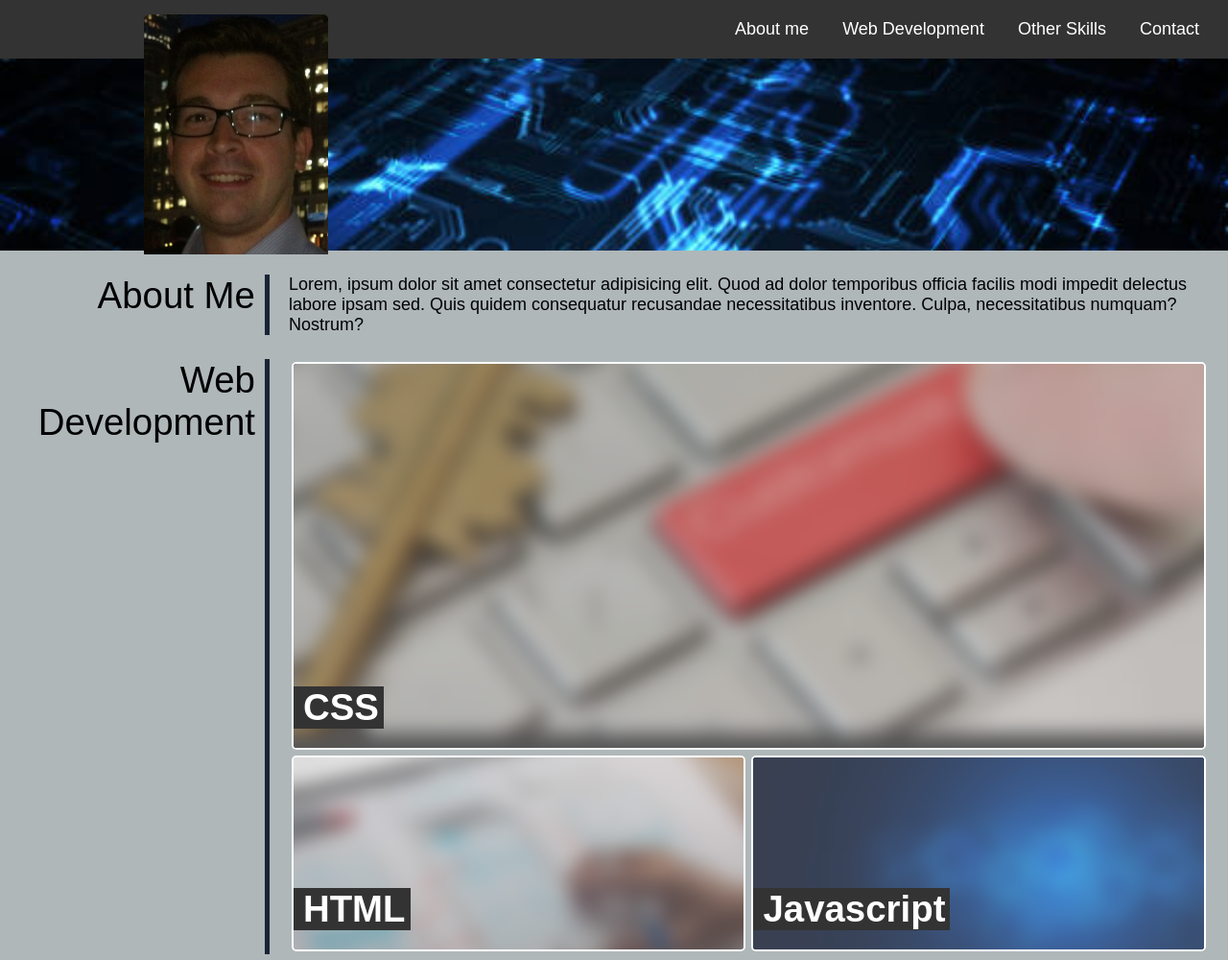
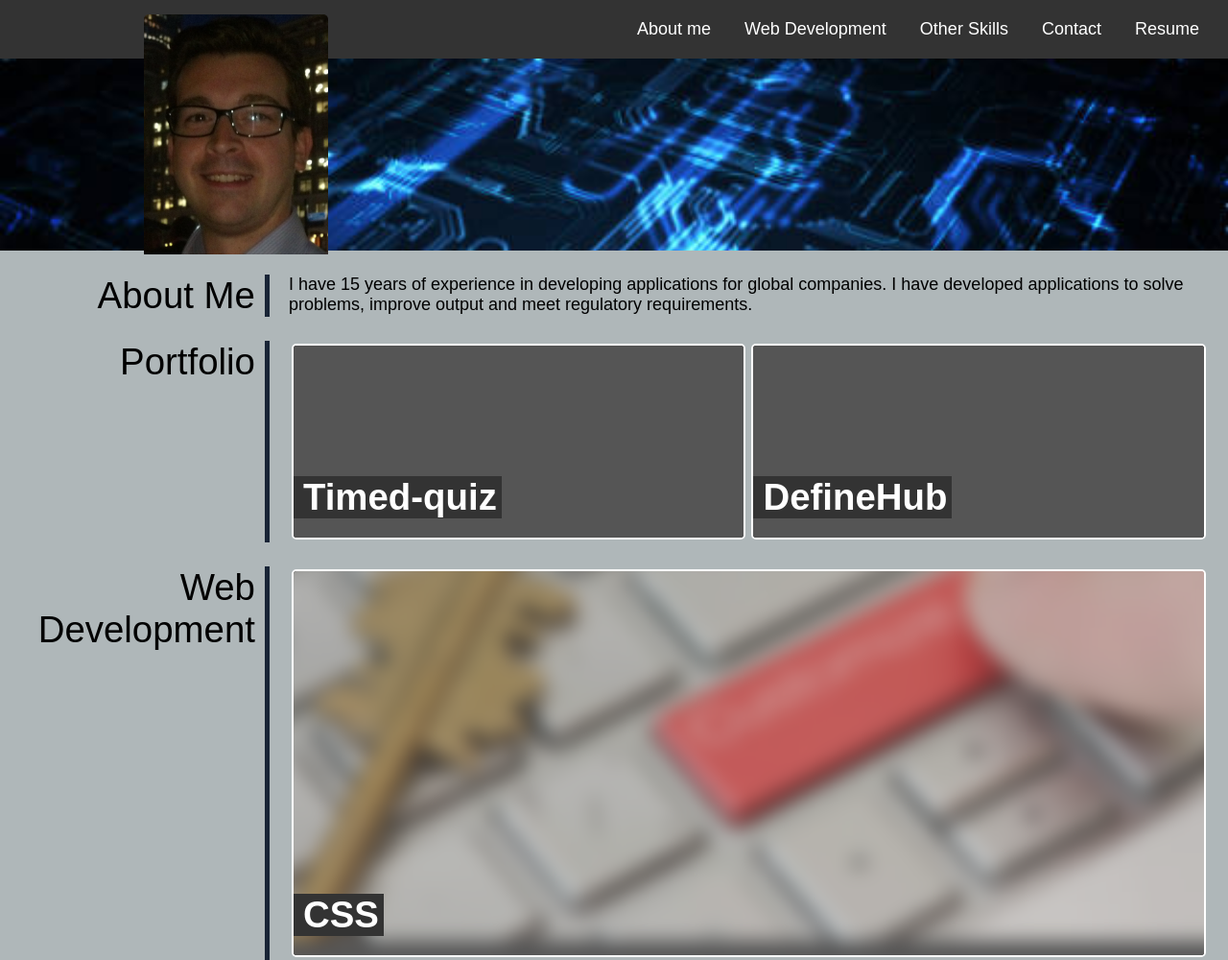
Before and after one commit to steven-sosebee/SWS-homework-2, a plain HTML site: page index.html in a window 1280 px wide. Shown: the top 1000 px of the page at 96% size. Drawn offline with Linux system fonts and the light colour scheme.

Commit message:
updated resume and portfolio

```diff
--- a/index.html
+++ b/index.html
@@ -28,6 +28,7 @@
                     </ul>
                 </li>
                 <li><a href="#contacts">Contact</a></li>
+                <li><a href="./Steven Sosebee - Web Developer.pdf">Resume</a></li>
             </ul>
         </navbar>
     </header>
@@ -36,9 +37,24 @@
         <section>
             <row>
                 <title class="work-header" id="about-me-title">About Me</title>
-                <gridbox id="about">Lorem, ipsum dolor sit amet consectetur adipisicing elit. Quod ad dolor temporibus officia facilis modi impedit delectus labore ipsam sed. Quis quidem consequatur recusandae necessitatibus inventore. Culpa, necessitatibus numquam? Nostrum?</gridbox>
+                <gridbox id="about">I have 15 years of experience in developing applications for global companies.  I have developed applications to solve problems, improve output and meet regulatory requirements.</gridbox>
             </row>
         </section>
+        <row>
+            <title class="work-header" id="portfolio">
+                Portfolio
+            </title>
+            <gridbox>
+                <article data-link="" id="timed-quiz">
+                    <h5>Timed-quiz</h5>
+                    <a href="https://steven-sosebee.github.io/timed-quiz/" target="blank"></a>
+                </article>
+                <article data-link="" id="defineHub">
+                    <h5>DefineHub</h5>
+                    <a href="https://github.com/jordandub1/DefineHub" target="blank"></a>
+                </article>
+            </gridbox>
+        </row>
         <row>
             <title class="work-header" id="web-dev-title">
                 Web Development
--- a/script.js
+++ b/script.js
@@ -0,0 +1 @@
+window.location = $("#css").data("link");
--- a/style.css
+++ b/style.css
@@ -9,6 +9,7 @@
     word-wrap: normal;
 }
 
+/* Code used on project page */
 
 pre {
 
@@ -36,6 +37,8 @@ h4{
     margin: 5px 0px;
     display: inline;
 }
+
+/* Prevents menus and links from being altered after clicking. */
 a{
     text-decoration: none;
     color: white;
@@ -44,6 +47,7 @@ a:visited{
     text-decoration: none;
     color:white;
 }
+
 body{
     background-color: var(--bg) ;
     margin: 0px;
@@ -59,15 +63,17 @@ header{
     text-align: right;
 }
 
+/* Begin mobile-first design styles  */
+
 icon{
     display: block;
     margin:0px auto;
     text-align: center;
 
 }
+
 navbar{
     display: inline-block;
-    /* position: absolute; */
     margin: 0px 5px 0px 5px;
 }
 
@@ -76,6 +82,7 @@ navbar ul{
     padding: 10px;
     margin:0px;
 }
+
 navbar li{
     display: inline-block;
     text-decoration-style: none;
@@ -84,9 +91,12 @@ navbar li{
 
 }
 
+/* Hides menu dropdowns for animation when hovered */
+
 .dropdown{
     display: none;
 }
+
 hero{
     background-image: url("./assets/images/hero.jpg");
     background-size: cover;
@@ -100,6 +110,7 @@ row{
     margin: 0px;
 }
 
+/* Section titles are displayed on top of each section in mobile-first style */
 title{
     display: block;
     border-bottom: solid var(--accent) 5px;
@@ -113,6 +124,7 @@ gridbox{
     height: 100%;
 }
 
+/* Defines the area of each project.  Each area is made of smaller containers for styling */
 article{
     min-height: 200px;
     flex: 1 1 100%;
@@ -124,11 +136,15 @@ article{
     background-clip: border-box;
 }
 
+/* Creates an anchor for the area of each project instead of wrapping each container.  This
+enhances accessibility for screen readers and prevents any layout issues. */
 article a{
     position:absolute;
     width:100%;
     height: 100%;
 }
+
+/* Pseudo elements create the blur effect for projects not highlighted. */
 article::before{
     content: "";
     position: absolute;
@@ -150,6 +166,7 @@ article:hover::before{
 
 }
 
+/* Pseudo states create animations when hovering over elements. */
 article:hover{
     transform: scale(1.02);
     z-index: 1;
@@ -211,6 +228,12 @@ article h5{
     background-size: cover;
     background-repeat: no-repeat;
 }
+/* https://github.com/jordandub1/DefineHub/blob/main/assets/images/bright-logo-shadow.png */
+#defineHub{
+    background-image: "https://github.com/jordandub1/DefineHub/blob/main/assets/images/bright-logo-shadow.png";
+    background-size: cover;
+    background-repeat: no-repeat;
+};
 footer{
     display: block;
     background-color: var(--bg-accent);
@@ -242,6 +265,8 @@ footer p{
     margin: 10px 20px 5px 0px;
     background-color: var(--bg-accent);
 }
+
+/* Begin larger screen styles and responsive layouts */
 @media screen and (min-width:768px) {
 
     icon{
```
Also changed, not shown: 1 other file.
